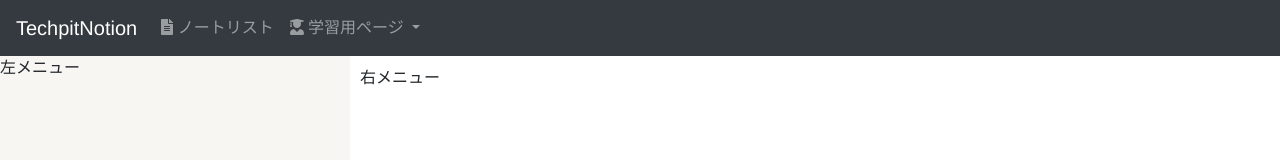
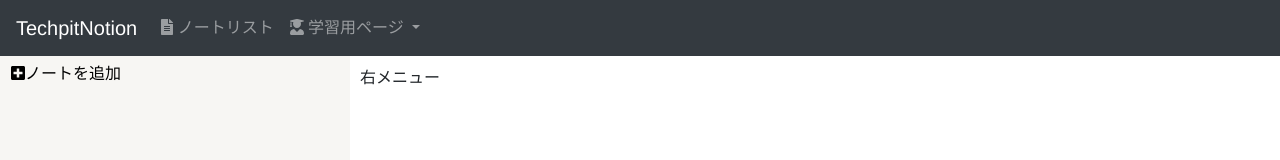
Before and after one commit to TatsuyaMatsuoka0904/MDvueApp, a JavaScript app: page /main in a window 1280 px wide. Shown: the top 160 px of the page. Built offline with nearby package versions, Linux system fonts and the light colour scheme.

Commit message:
Created mainPage new note Script in page create newNote Scripts and css

```diff
--- a/src/components/MainPage.vue
+++ b/src/components/MainPage.vue
@@ -1,8 +1,21 @@
 <template>
 	<div class="main-page">
         <div class="left-menu">
-            左メニュー
+
+            <div class="note" v-for="note in noteList" v-bind:key="note.id">
+                <div class="note-icon">
+                    <i class="fas fa-file-alt"></i>
                 </div>
+                <div class="note-name">
+                    {{ note.name }}
+                </div>
+            </div>
+
+            <button @click="onClickButtonAdd" class="transparent">
+                <i class="fas fa-plus-square"></i>ノートを追加
+            </button>
+        </div>
+
         <div class="right-view">
             右メニュー
         </div>
@@ -11,7 +24,19 @@
 
 <script>
 export default {
-
+	data() {
+        return{
+            noteList: [],
+        }
+    },
+    methods: {
+        onClickButtonAdd(){
+            this.noteList.push({
+                id: new Date().getTime().toString(16),
+                name : 'New Note',
+            })
+        }
+    }
 }
 </script>
 
@@ -28,5 +53,24 @@
     flex-grow: 1;
     padding: 10px;
 }
+button.transparent {
+    margin: 5px;
+    background: transparent;
+    border: none;
+}
+.note {
+    margin: 10px 0;
+    display: flex;
+    align-items: center;
+    padding: 5px;
+    color: rgba(25, 23, 17, 0.6);
+}
+.note-icon {
+    margin-left: 10px;
+}
+.note-name {
+    width: 100%;
+    padding: 3px 10px;
+}
 
 </style>
```
Lines whose indentation alone changed are shown as unchanged.
